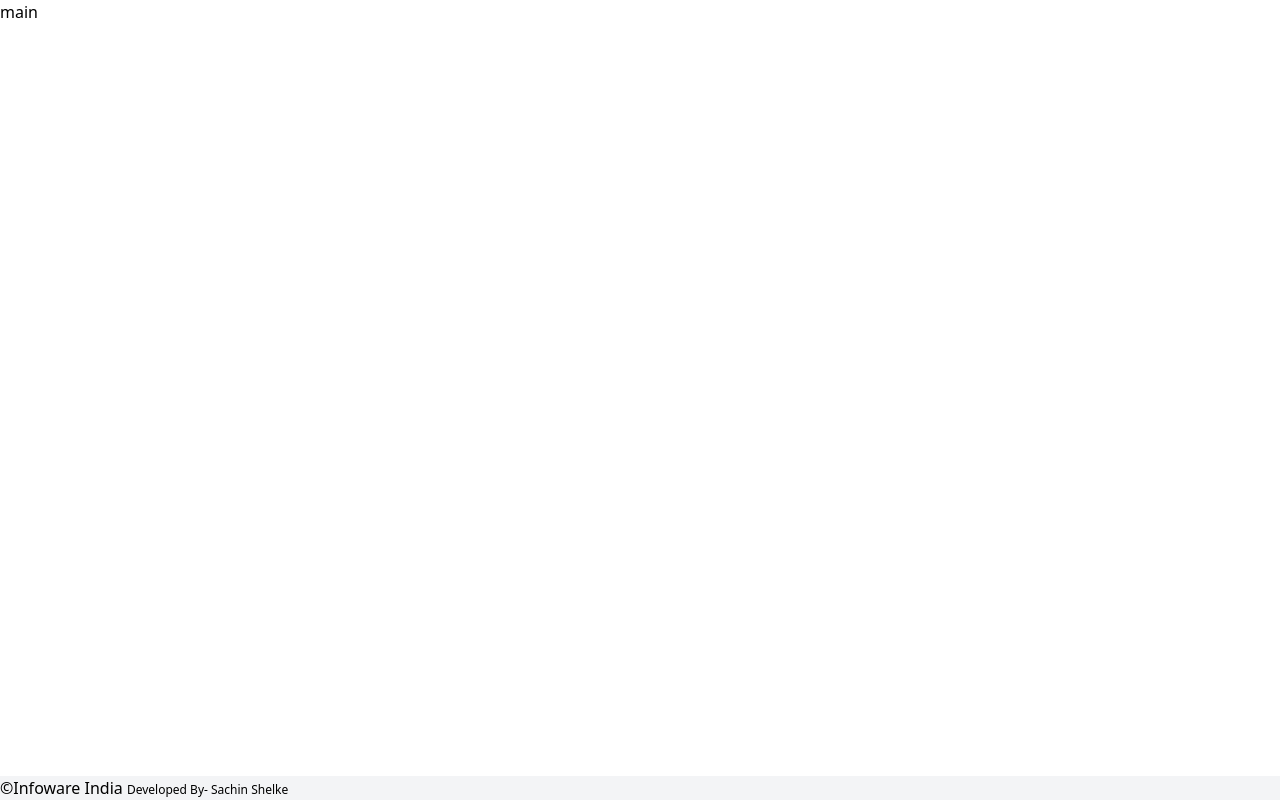
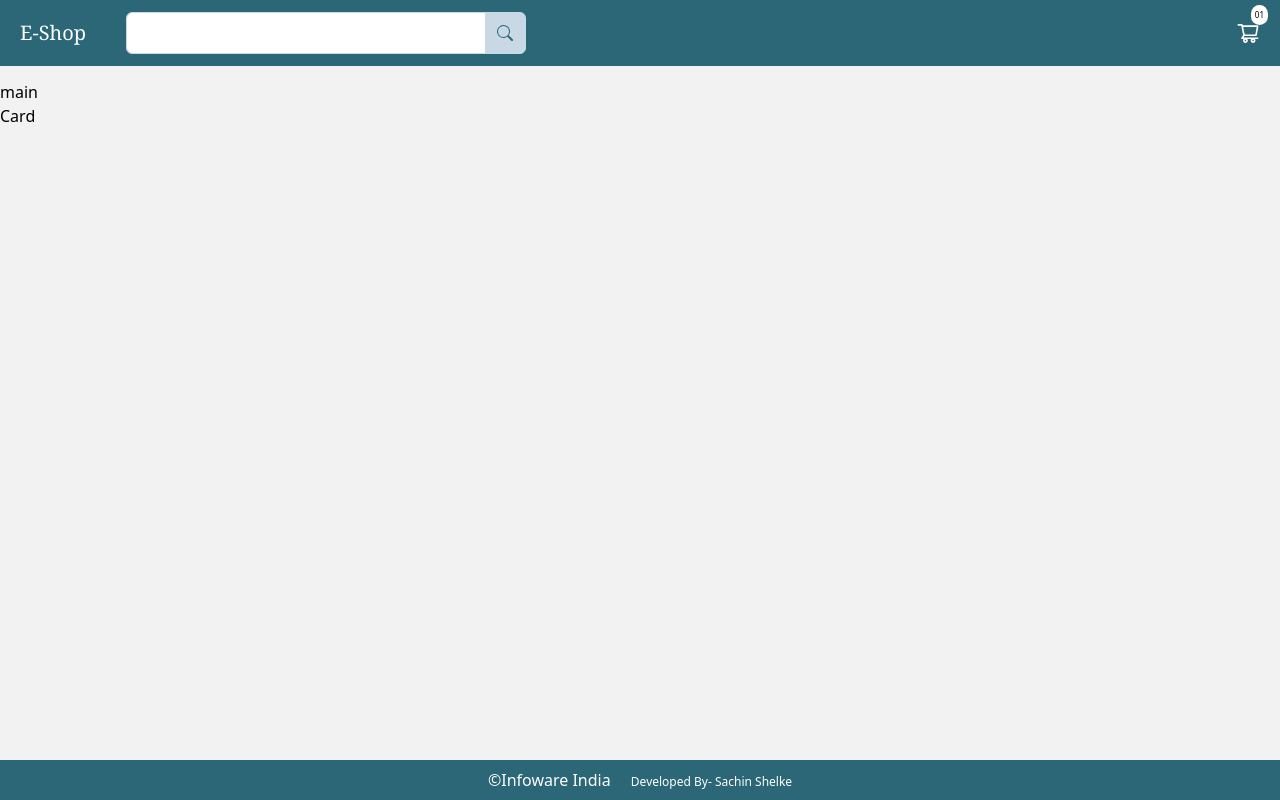
Before and after one commit to SachinShelke7/Infoware, a Next.js app: page / in a window 1280 px wide. Built offline with nearby package versions, Linux system fonts and the light colour scheme.

Commit message:
section_done

```diff
--- a/package.json
+++ b/package.json
@@ -11,9 +11,11 @@
   "dependencies": {
     "next": "12.1.0",
     "react": "17.0.2",
-    "react-dom": "17.0.2"
+    "react-dom": "17.0.2",
+    "react-icons": "^4.3.1"
   },
   "devDependencies": {
+    "@tailwindcss/forms": "^0.5.0",
     "autoprefixer": "^10.4.3",
     "eslint": "8.11.0",
     "eslint-config-next": "12.1.0",
--- a/src/components/footer/Footer.jsx
+++ b/src/components/footer/Footer.jsx
@@ -2,12 +2,12 @@ import React from "react";
 
 const Footer = () => {
   return (
-    <>
-      <nav className="bg-gray-100">
-        <span className="font-medium">©Infoware India</span>{" "}
-        <span className="text-xs">Developed By- Sachin Shelke</span>
-      </nav>
-    </>
+    <footer>
+      <div className="footer">
+        <span className="font-medium px-2">©Infoware India</span>{" "}
+        <span className="text-xs px-2">Developed By- Sachin Shelke</span>
+      </div>
+    </footer>
   );
 };
 
--- a/src/components/index.js
+++ b/src/components/index.js
@@ -1 +1,3 @@
 export { default as Footer } from "./footer/Footer";
+export { default as Navbar } from "./navbar/Navbar";
+export { default as Main } from "./main/Main";
--- /dev/null
+++ b/src/components/main/Main.jsx
@@ -0,0 +1,13 @@
+import React from "react";
+import Card from "./components/Card";
+
+const Main = () => {
+  return (
+    <main className="main_content">
+      <p className="pt-20">main</p>
+      <Card />
+    </main>
+  );
+};
+
+export default Main;
--- /dev/null
+++ b/src/components/main/components/Card.jsx
@@ -0,0 +1,7 @@
+import React from "react";
+
+const Card = () => {
+  return <div>Card</div>;
+};
+
+export default Card;
--- a/src/components/navbar/Navbar.jsx
+++ b/src/components/navbar/Navbar.jsx
@@ -1,10 +1,29 @@
 import React from "react";
-
+import { BsSearch } from "react-icons/bs";
+import { AiOutlineShoppingCart } from "react-icons/ai";
 const Navbar = () => {
   return (
-    <div className="flex w-full justify-between">
-      <p>Logo</p>
-      <p>Menu</p>
+    <div className="main_nav">
+      <div className="flex items-center space-x-10">
+        <h4 className="font-medium font-serif lg:text-xl">E-Shop</h4>
+        <div className="flex items-center border rounded-md border-[#c8d8e4] bg-[#c8d8e4] lg:w-[400px]">
+          <input
+            type="search"
+            name=""
+            id=""
+            className="border-0 focus:ring-0 rounded-l-md flex-grow text-[#2b6777]"
+          />
+          <button className="w-10 flex justify-center items-center text-[#2b6777]">
+            <BsSearch />
+          </button>
+        </div>
+      </div>
+      <div className="relative">
+        <AiOutlineShoppingCart className="w-6 h-6" />
+        <p className="text-[8px] absolute -top-4 -right-2 bg-white rounded-full text-black p-1">
+          01
+        </p>
+      </div>
     </div>
   );
 };
--- a/src/pages/_app.js
+++ b/src/pages/_app.js
@@ -1,7 +1,12 @@
-import '../styles/globals.css'
+import "../styles/globals.css";
+import Layout from "./components/Layout";
 
 function MyApp({ Component, pageProps }) {
-  return <Component {...pageProps} />
+  return (
+    <Layout>
+      <Component {...pageProps} />
+    </Layout>
+  );
 }
 
-export default MyApp
+export default MyApp;
--- /dev/null
+++ b/src/pages/components/Layout.jsx
@@ -0,0 +1,13 @@
+import React from "react";
+import { Navbar } from "../../components";
+
+const Layout = ({ children }) => {
+  return (
+    <div className="bg-[#f2f2f2]">
+      <Navbar />
+      {children}
+    </div>
+  );
+};
+
+export default Layout;
--- a/src/pages/index.js
+++ b/src/pages/index.js
@@ -1,8 +1,9 @@
 import Head from "next/head";
-import { Footer } from "../components";
+import { Footer, Main } from "../components";
 
 export default function Home() {
   return (
+    <div className="main_app">
       <div className="main_body">
         <Head>
           <title>Infoware_India_Assignment</title>
@@ -12,12 +13,9 @@ export default function Home() {
           />
           <link rel="icon" href="/favicon.ico" />
         </Head>
-
-      <main className="main_content">main</main>
-
-      <footer>
+        <Main />
         <Footer />
-      </footer>
+      </div>
     </div>
   );
 }
--- a/src/styles/globals.css
+++ b/src/styles/globals.css
@@ -3,10 +3,28 @@
 @tailwind utilities;
 
 @layer components {
+  .main_app {
+    @apply 2xl:container mx-auto;
+  }
   .main_body {
     @apply flex flex-col h-screen;
   }
   .main_content {
     @apply flex-grow;
   }
+
+  .main_nav {
+    @apply flex w-full justify-between items-center px-5 py-3 fixed top-0 left-0 right-0 z-10 2xl:container mx-auto bg-[#2b6777] text-white;
+  }
+
+  .footer {
+    @apply bg-[#2b6777] text-white py-2 text-center select-none;
+  }
 }
+
+/* #2b6777 dark-bg
+#c8d8e4 bg-product, dark-bg-btn
+#ffffff text
+#f2f2f2
+#52ab98 btn*text
+*/
--- a/tailwind.config.js
+++ b/tailwind.config.js
@@ -3,5 +3,8 @@ module.exports = {
   theme: {
     extend: {},
   },
-  plugins: [],
+  plugins: [
+    require("@tailwindcss/forms"),
+    // ...
+  ],
 };
```
Also changed, not shown: 2 other files (tests, documents, lock files or other folders). Lines whose indentation alone changed are shown as unchanged.
